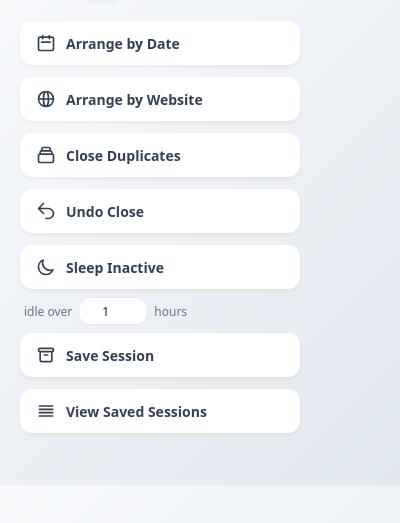
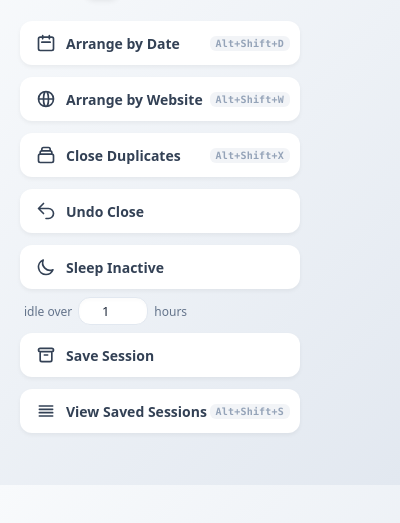
Before and after one commit to mrprohack/easyorgmytabs, a browser extension: page popup.html in a window 400 px wide. Shown: the part 55-578 px from the top of the page. Drawn offline with Linux system fonts and the light colour scheme.

Commit message:
feat: show keyboard shortcut chips on popup action buttons

```diff
--- a/popup.html
+++ b/popup.html
@@ -13,17 +13,20 @@
   <button id="btn-date" class="btn">
     <svg viewBox="0 0 24 24"><path stroke-linecap="round" stroke-linejoin="round" d="M8 7V3m8 4V3m-9 8h10M5 21h14a2 2 0 002-2V7a2 2 0 00-2-2H5a2 2 0 00-2 2v12a2 2 0 002 2z"/></svg>
     Arrange by Date
-  </button>
+
+    <span class="shortcut">Alt+Shift+D</span></button>
 
   <button id="btn-website" class="btn">
     <svg viewBox="0 0 24 24"><path stroke-linecap="round" stroke-linejoin="round" d="M21 12a9 9 0 01-9 9m9-9a9 9 0 00-9-9m9 9H3m9 9a9 9 0 01-9-9m9 9c1.657 0 3-4.03 3-9s-1.343-9-3-9m0 18c-1.657 0-3-4.03-3-9s1.343-9 3-9m-9 9a9 9 0 019-9"/></svg>
     Arrange by Website
-  </button>
+
+    <span class="shortcut">Alt+Shift+W</span></button>
 
   <button id="btn-dedupe" class="btn">
     <svg viewBox="0 0 24 24"><path stroke-linecap="round" stroke-linejoin="round" d="M19 11H5m14 0a2 2 0 012 2v6a2 2 0 01-2 2H5a2 2 0 01-2-2v-6a2 2 0 012-2m14 0V9a2 2 0 00-2-2M5 11V9a2 2 0 012-2m0 0V5a2 2 0 012-2h6a2 2 0 012 2v2M7 7h10"/></svg>
     Close Duplicates
-  </button>
+
+    <span class="shortcut">Alt+Shift+X</span></button>
 
   <button id="btn-undo" class="btn">
     <svg viewBox="0 0 24 24"><path stroke-linecap="round" stroke-linejoin="round" d="M9 15L3 9m0 0l6-6M3 9h12a6 6 0 010 12h-3"/></svg>
@@ -49,7 +52,8 @@
   <button id="btn-view-sessions" class="btn">
     <svg viewBox="0 0 24 24"><path stroke-linecap="round" stroke-linejoin="round" d="M4 6h16M4 10h16M4 14h16M4 18h16"/></svg>
     View Saved Sessions
-  </button>
+
+    <span class="shortcut">Alt+Shift+S</span></button>
 
   <p id="status" class="status" role="status" aria-live="polite"></p>
 
--- a/styles.css
+++ b/styles.css
@@ -64,6 +64,7 @@ body.dashboard {
 
 /* Buttons */
 .btn {
+  position: relative;
   width: 100%;
   padding: 10px 14px;
   margin-bottom: 8px;
@@ -99,6 +100,20 @@ body.dashboard {
 
 .btn:active:not(:disabled) {
   transform: translateY(0);
+}
+
+
+.btn .shortcut {
+  position: absolute;
+  right: 10px;
+  font-size: 10px;
+  font-weight: 600;
+  color: #94a3b8;
+  background: rgba(148, 163, 184, 0.12);
+  border-radius: 6px;
+  padding: 2px 6px;
+  font-family: ui-monospace, SFMono-Regular, Menlo, Consolas, monospace;
+  letter-spacing: 0.02em;
 }
 
 .btn:disabled {
```
Also changed, not shown: tests/dom.test.js (+16 -0 lines).
